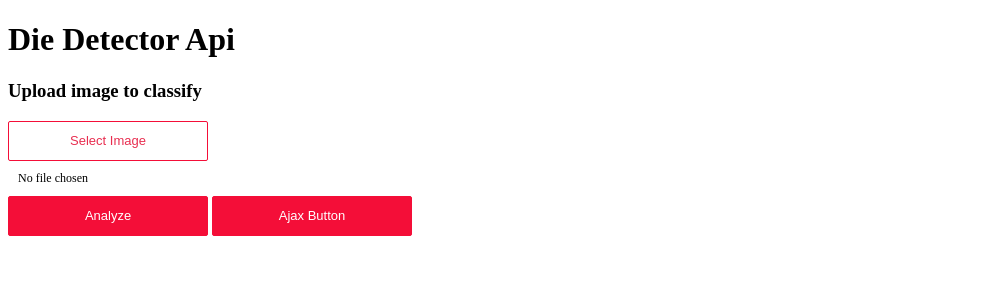
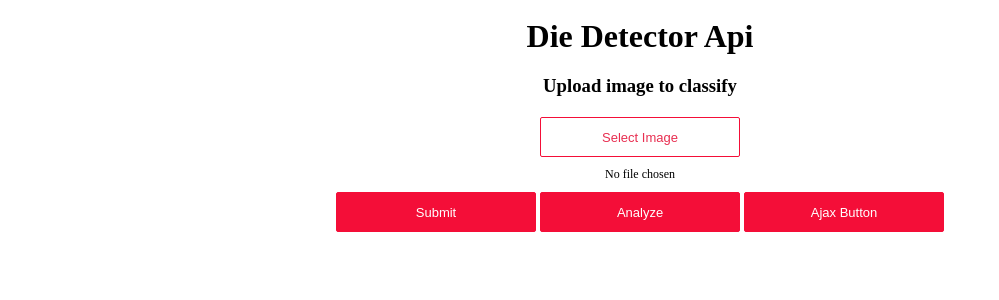
Before and after one commit to jaswged/die-detector-api, a Flask app: page /upload in a window 1280 px wide. Shown: the top 300 px of the page, without its empty margins (0-999 px from the left). Run offline with Flask 2, Linux system fonts and the light colour scheme; parts of the project's set-up code (start-up, migrations or seed data) failed here and were passed over.

Commit message:
Work on submitting via ajax

```diff
--- a/app/app.py
+++ b/app/app.py
@@ -1,6 +1,5 @@
 # Common python package imports.
 from flask import Flask, jsonify, request, render_template
-import time
 from fastai.vision import *
 
 # Initialize the app and set a secret_key.
@@ -16,7 +15,6 @@ learn = load_learner(path, file='dice.pkl')
 
 @app.route('/')
 def docs():
-    print("Root called", file=sys.stderr)
     return render_template('docs.html')
 
 
@@ -61,9 +59,9 @@ def uploader():
 
         pred_class, pred_idx, outputs = learn.predict(img)
         print(pred_class, file=sys.stderr)
-        print(pred_class)
         print(outputs)
         print(pred_idx)
+        print('Returning: ' + str(pred_class))
         return str(pred_class)
         #return jsonify(outputs)
 
--- a/app/templates/image.html
+++ b/app/templates/image.html
@@ -9,9 +9,10 @@
 </head>
 
 <body>
-    <h1>Die Detector Api</h1>
-    <h3>Upload image to classify</h3>
-    <form action="/uploader" method="POST" enctype="multipart/form-data">
+    <h1 class="center">Die Detector Api</h1>
+    <h3 class="center">Upload image to classify</h3>
+    <form id="uploadForm" action="/uploader" method="POST" enctype="multipart/form-data">
+        <div class="center">
             <input id='file-input' class='no-display' type="file" name="file" accept='image/*'
                 onchange='showPicked(this)' />
             <button class='choose-file-button' type='button' onclick='showPicker()'>Select Image</button>
@@ -21,62 +22,87 @@
             <div>
                 <img id='image-picked' class='no-display' alt='Chosen Image' height='200'>
             </div>
-        <button id='analyze-button' class='analyze-button'>Analyze</button>
-        <button id='ajax-button' class='analyze-button' type='button'>Ajax Button</button>
+            <button id='submit-button' class='analyze-button'>Submit</button>
+            <button id='analyze-button' class='analyze-button' type='button' onclick="analyze()">Analyze</button>
+            <button id='ajax-button' class='analyze-button' type='button' onclick="ajax_analyze()">Ajax Button</button>
+        </div>
     </form>
     <script>
         // From FastAi
-        var el = x => document.getElementById(x);
+        const el = x => document.getElementById(x);
 
-        function showPicker(inputId) { el('file-input').click(); }
+        function showPicker() { el('file-input').click(); }
 
         function showPicked(input) {
             el('upload-label').innerHTML = input.files[0].name;
-            var reader = new FileReader();
+            let reader = new FileReader();
             reader.onload = function (e) {
                 el('image-picked').src = e.target.result;
                 el('image-picked').className = '';
-            }
+            };
             reader.readAsDataURL(input.files[0]);
         }
 
         function analyze() {
             console.log("Analyze!");
-            var uploadFiles = el('file-input').files;
+            const uploadFiles = el('file-input').files;
             if (uploadFiles.length != 1) alert('Please select 1 file to analyze!');
 
             el('analyze-button').innerHTML = 'Analyzing...';
-            var xhr = new XMLHttpRequest();
-            console.log(xhr);
+            let xhr = new XMLHttpRequest();
             var loc = window.location;
-            console.log("loc: " + loc);
-            console.log(`${loc.protocol}`);
-            console.log(`${loc.hostname}`);
-            xhr.open('POST', `${loc.protocol}//${loc.hostname}:${loc.port}/analyze`, true);
+            xhr.setRequestHeader("Content-Type", "multipart/form-data");
+            xhr.open('POST', `${loc.protocol}//${loc.hostname}:${loc.port}/uploader`, true);
 
+            //xhr.open('POST', `${loc.protocol}//${loc.hostname}:${loc.port}/analyze`, true);
+
+            xhr.onreadystatechange = function() { // Call a function when the state changes.
+                if (this.readyState === XMLHttpRequest.DONE && this.status === 200) {
+                    // Request finished. Do processing here.
+                    console.log("request finished");
+
+                    console.log("Response text below");
+                    console.log(xhr.responseType);
                     console.log(xhr.responseText);
+                    console.log(xhr.response);
+                    console.log(xhr.responseXML);
+                }
+            }
 
             xhr.onerror = function () { alert(xhr.responseText); }
             xhr.onload = function (e) {
                 if (this.readyState === 4) {
+                    console.log("Ready state is 4");
                     var response = JSON.parse(e.target.responseText);
                     el('result-label').innerHTML = `Result = ${response['result']}`;
                 }
                 el('analyze-button').innerHTML = 'Analyze';
             };
 
-            var fileData = new FormData();
+            console.log("New form data");
+            let fileData = new FormData();
             fileData.append('file', uploadFiles[0]);
             xhr.send(fileData);
         }
 
-        $(document).ready(function(){
-            $("#ajax-button").click(function(e) {
-                e.preventDefault(); // avoid to execute the actual submit of the form.
-                console.log("Submit button");
-                alert('ajax button');
+        function ajax_analyze() {
+            $("#ajax-button").innerHTML = 'Ajax Analyzing...';
+            const form = $("#uploadForm");
+
+            $.ajax({
+                type: "POST",
+                url: '/uploader',
+                data: form.serialize(), // serializes the form's elements.
+                success: function(data) {
+                    console.log(data);
+                    alert(data); // show response from the py script.
+                },
+                error: function(data){
+                  console.log("Error calling endpoint");
+                  console.log(data);
+                }
             });
-        });
+        }
     </script>
     <style>
         body {
@@ -93,14 +119,6 @@
             padding-left: 50px;
             padding-right: 50px;
             text-align: center;
-            font-size: 14px;
-        }
-
-        .title {
-            font-size: 30px;
-            margin-top: 1em;
-            margin-bottom: 1em;
-            color: #262626;
         }
 
         .analyze {
```
Lines whose indentation alone changed are shown as unchanged.
